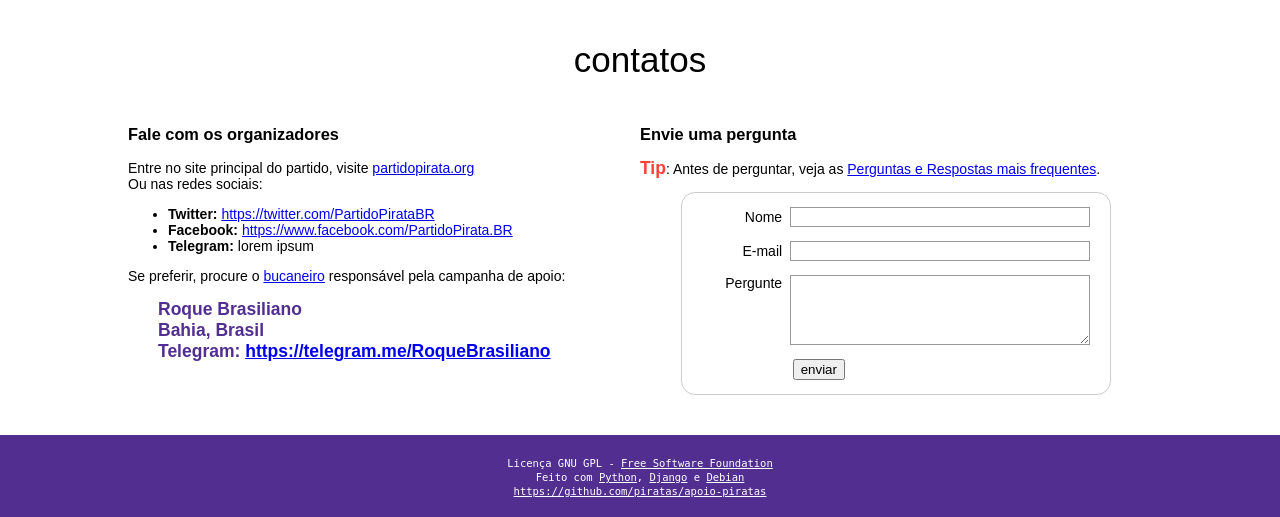
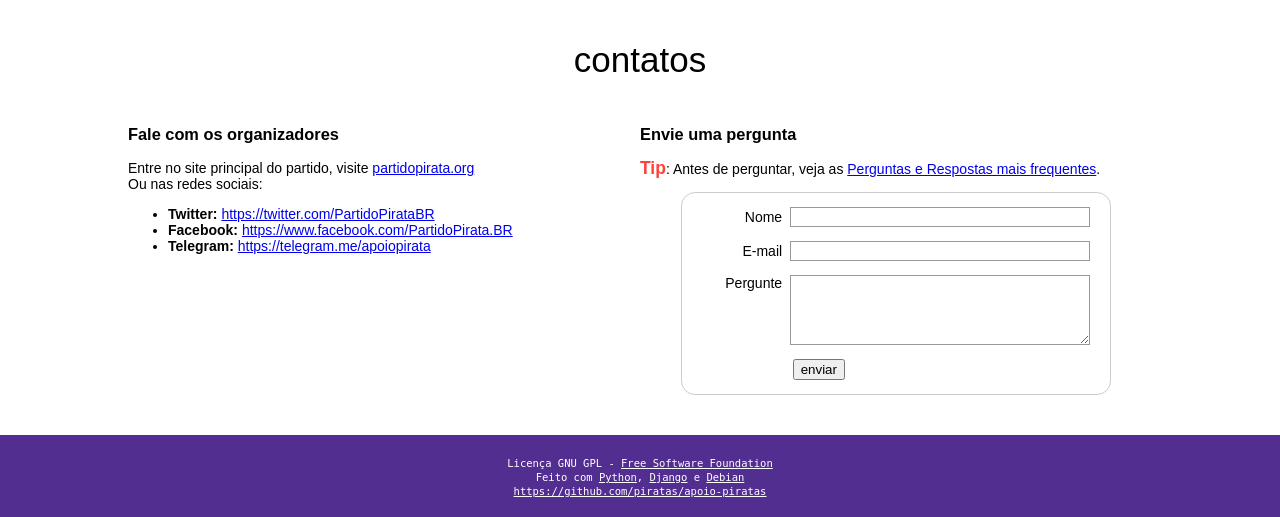
Before and after one commit to carloscosta/apoio-piratas, a Django app: page / in a window 1280 px wide. Shown: the part 1145-1662 px from the top of the page. Run offline with Django 3.2, Linux system fonts and the light colour scheme; some libraries are stand-ins or nearby versions.

Commit message:
included Telegram group link

```diff
--- a/apoio/apoio/templates/apoio/index.html
+++ b/apoio/apoio/templates/apoio/index.html
@@ -100,17 +100,9 @@
           <b>Facebook:</b> <a href='https://www.facebook.com/PartidoPirata.BR'>https://www.facebook.com/PartidoPirata.BR</a>
         </li>
         <li>
-          <b>Telegram:</b> lorem ipsum
+            <b>Telegram:</b> <a href='https://telegram.me/apoiopirata'>https://telegram.me/apoiopirata</a>
         </li>
       </ul>
-      <p>
-         Se preferir, procure o <a href='https://pt.wikipedia.org/wiki/Roque_Brasiliano'>bucaneiro</a> responsável pela campanha de apoio:
-      </p>
-      <div layout="h-margin-30 v-margin-15" text="big bolder" style="color: #522E91; ">
-          Roque Brasiliano<br>
-          Bahia, Brasil<br>
-          Telegram: <a href='https://telegram.me/RoqueBrasiliano'>https://telegram.me/RoqueBrasiliano</a>
-      </div>
     </div>
     <div layout="half right" on-tablet="no-float">
         <h3 text="bolder">Envie uma pergunta</h3>
```
